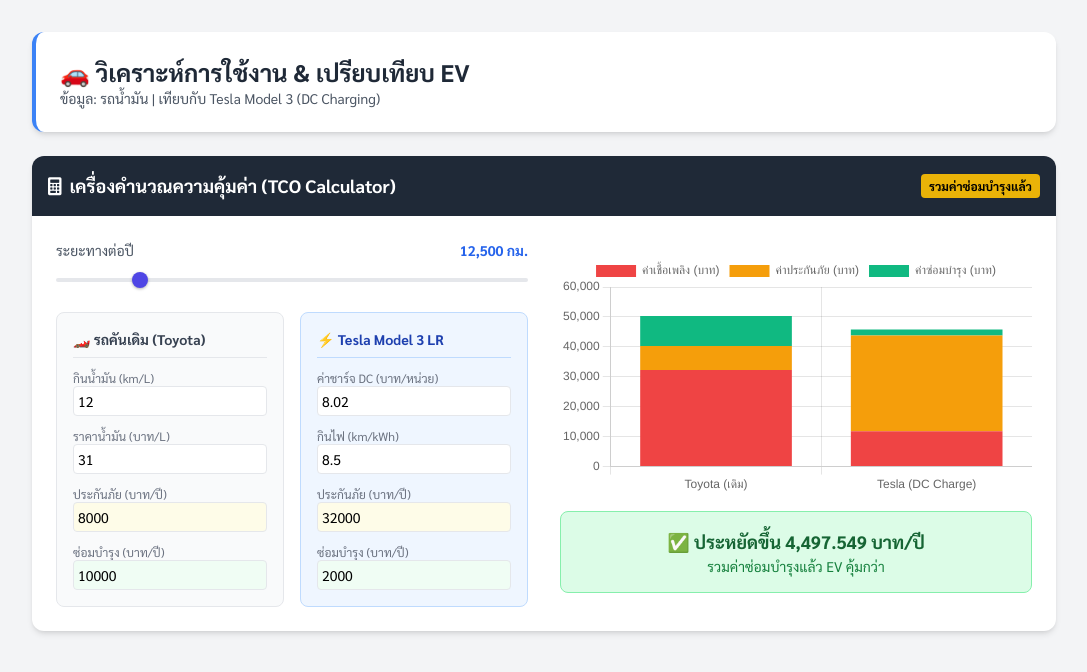
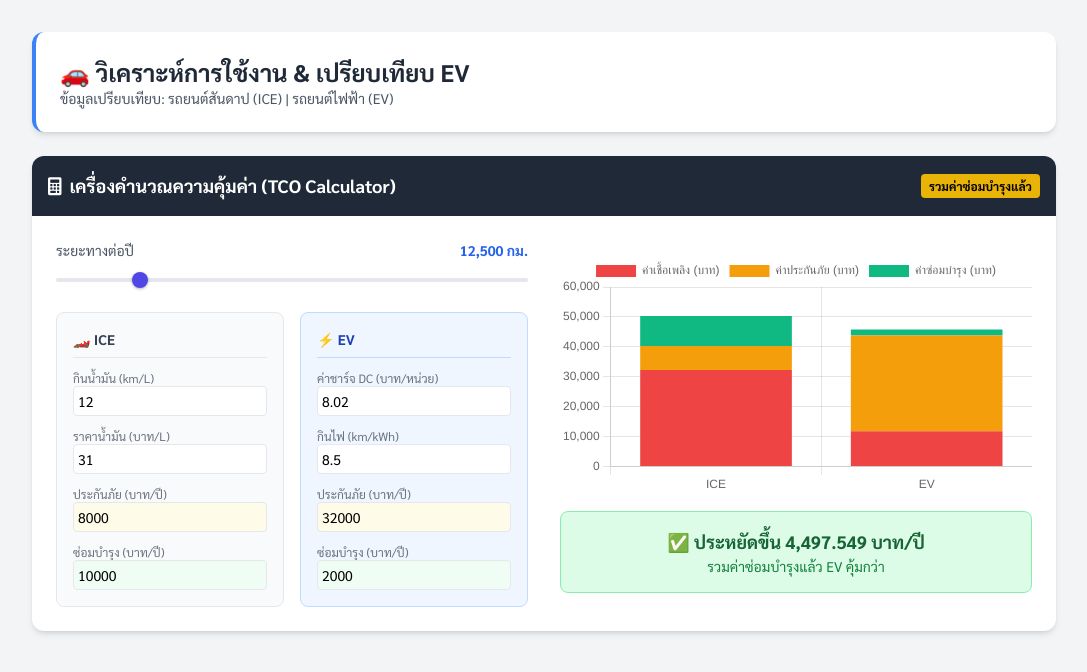
Before and after one commit to korchot/ice_vs_ev, a plain HTML site: page index.html in a window 1280 px wide. Shown: the whole page, without its empty margins (96-1183 px from the left). Drawn offline with nearby package versions, Linux system fonts and the light colour scheme.

Commit message:
Update index.html

```diff
--- a/index.html
+++ b/index.html
@@ -30,7 +30,7 @@
         <div class="bg-white rounded-xl shadow-md p-6 border-l-4 border-blue-500 flex flex-col md:flex-row justify-between items-center gap-4">
             <div>
                 <h1 class="text-2xl font-bold text-gray-800">🚗 วิเคราะห์การใช้งาน & เปรียบเทียบ EV</h1>
-                <p class="text-gray-600 text-sm">ข้อมูล: รถน้ำมัน | เทียบกับ Tesla Model 3 (DC Charging)</p>
+                <p class="text-gray-600 text-sm">ข้อมูลเปรียบเทียบ: รถยนต์สันดาป (ICE) | รถยนต์ไฟฟ้า (EV)</p>
             </div>
         </div>
 
@@ -57,7 +57,7 @@
                     <div class="grid grid-cols-2 gap-4">
                         <!-- Current Car -->
                         <div class="bg-gray-50 p-4 rounded-lg border border-gray-200">
-                            <h3 class="font-bold text-gray-700 text-sm mb-3 border-b pb-2">🏎️ รถคันเดิม (Toyota)</h3>
+                            <h3 class="font-bold text-gray-700 text-sm mb-3 border-b pb-2">🏎️ ICE</h3>
 
                             <div class="space-y-3">
                                 <div>
@@ -81,7 +81,7 @@
 
                         <!-- EV Car -->
                         <div class="bg-blue-50 p-4 rounded-lg border border-blue-200">
-                            <h3 class="font-bold text-blue-800 text-sm mb-3 border-b border-blue-200 pb-2">⚡ Tesla Model 3 LR</h3>
+                            <h3 class="font-bold text-blue-800 text-sm mb-3 border-b border-blue-200 pb-2">⚡ EV</h3>
 
                             <div class="space-y-3">
                                 <div>
@@ -127,7 +127,7 @@
             costChart = new Chart(ctx, {
                 type: 'bar',
                 data: {
-                    labels: ['Toyota (เดิม)', 'Tesla (DC Charge)'],
+                    labels: ['ICE', 'EV'],
                     datasets: [
                         { label: 'ค่าเชื้อเพลิง (บาท)', data: [0, 0], backgroundColor: '#ef4444' }, // Red
                         { label: 'ค่าประกันภัย (บาท)', data: [0, 0], backgroundColor: '#f59e0b' },  // Orange
```
